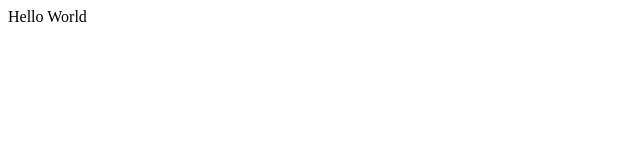
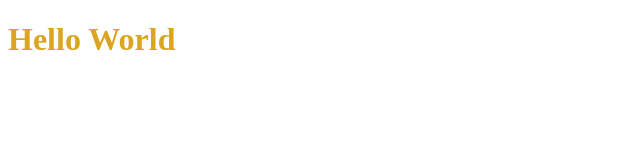
Before and after one commit to AbuAbay/For-example, a plain HTML site: page index.html in a window 1280 px wide. Shown: the whole page, without its empty margins (0-640 px from the left). Drawn offline with Linux system fonts and the light colour scheme.

Commit message:
css file added

```diff
--- a/index.html
+++ b/index.html
@@ -4,9 +4,10 @@
     <meta charset="UTF-8">
     <meta http-equiv="X-UA-Compatible" content="IE=edge">
     <meta name="viewport" content="width=device-width, initial-scale=1.0">
+    <link rel="stylesheet" href="style.css">
     <title>Document</title>
 </head>
 <body>
-    Hello World
+    <h1>Hello World</h1>
 </body>
 </html>
--- /dev/null
+++ b/style.css
@@ -0,0 +1,3 @@
+h1{
+    color: goldenrod;
+}
```
